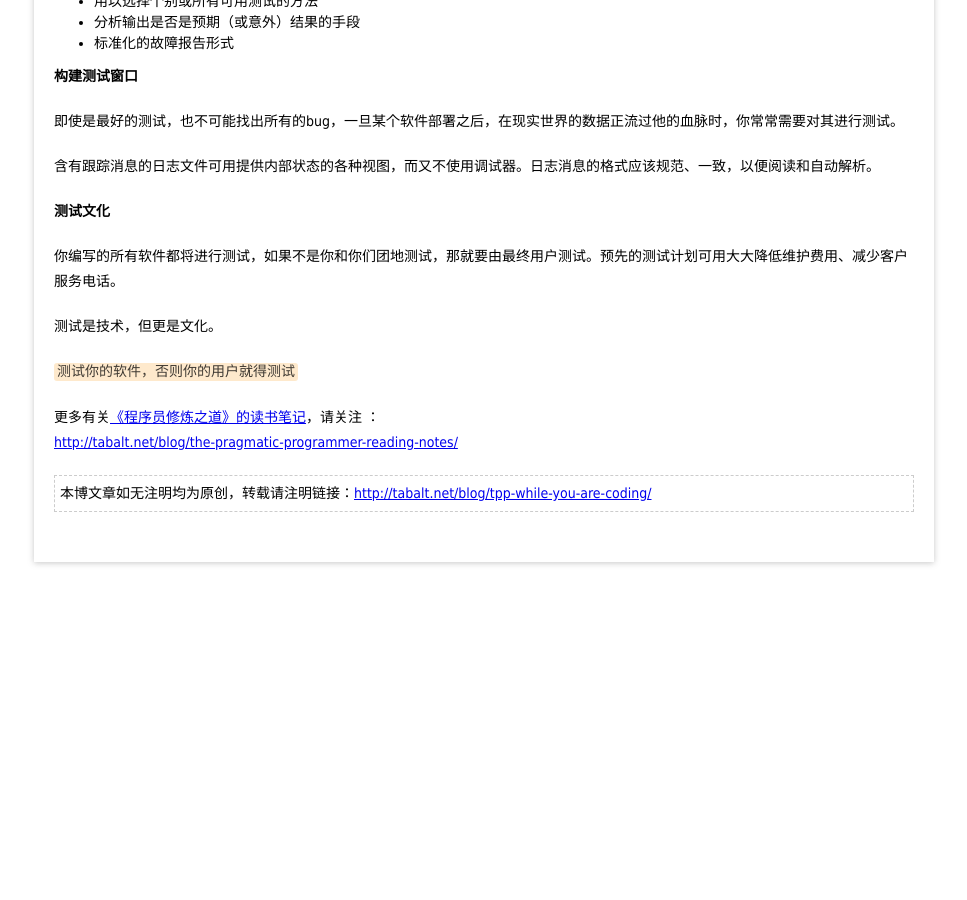
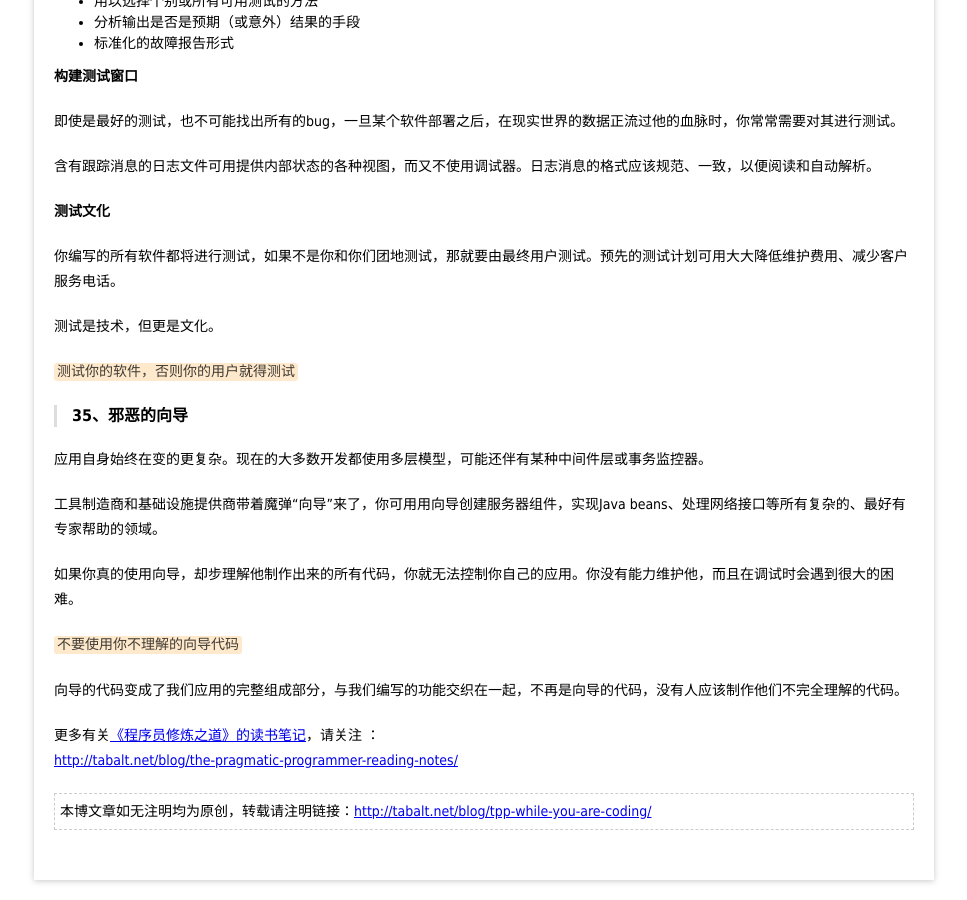
Before and after one commit to tabalt/tabalt.github.io, a Jekyll site: the page built from _posts/the-pragmatic-programmer/2014-11-28-tpp-while-you-are-coding.md, in a window 1280 px wide and 900 px high, scrolled down 4146 px. Shown: the whole window, without its empty margins (156-1123 px from the left). Built offline with Jekyll 4.4.1, drawn with Linux system fonts in a browser that asks for light colours; Markdown is read by kramdown in place of the engine named in the settings; comment, search, counter and statistics services are not loaded; before the commit the page ends 4728 px from its top, so only the background shows below that.

Commit message:
update blog

```diff
--- a/_posts/the-pragmatic-programmer/2014-11-28-tpp-while-you-are-coding.md
+++ b/_posts/the-pragmatic-programmer/2014-11-28-tpp-while-you-are-coding.md
@@ -222,9 +222,17 @@ O()表示法并非只适用于时间，你可以用它来表示算法使用的
 
 
 
+### 35、邪恶的向导
 
+应用自身始终在变的更复杂。现在的大多数开发都使用多层模型，可能还伴有某种中间件层或事务监控器。
 
+工具制造商和基础设施提供商带着魔弹“向导”来了，你可用用向导创建服务器组件，实现Java beans、处理网络接口等所有复杂的、最好有专家帮助的领域。
 
+如果你真的使用向导，却步理解他制作出来的所有代码，你就无法控制你自己的应用。你没有能力维护他，而且在调试时会遇到很大的困难。
+
+`不要使用你不理解的向导代码`
+
+向导的代码变成了我们应用的完整组成部分，与我们编写的功能交织在一起，不再是向导的代码，没有人应该制作他们不完全理解的代码。
 
 
 
```
